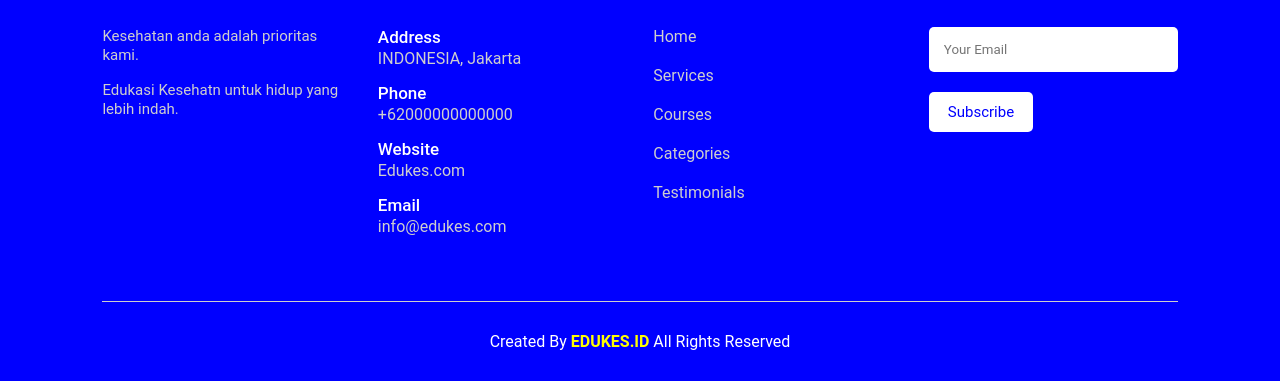
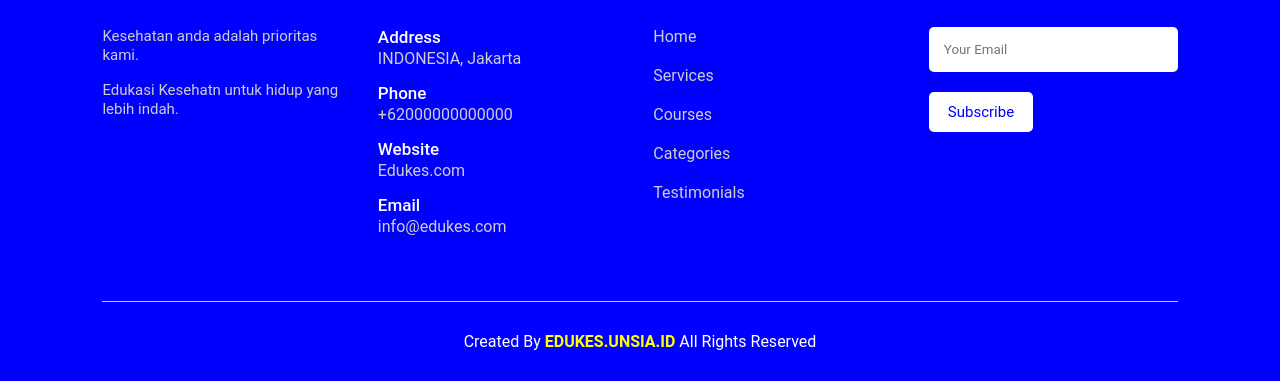
Before and after one commit to FahrurRohman48/edukes, a plain HTML site: page index.html in a window 1280 px wide. Shown: the part 4339-4720 px from the top of the page. Drawn offline with nearby package versions, Linux system fonts and the light colour scheme.

Commit message:
Update index.html

```diff
--- a/index.html
+++ b/index.html
@@ -546,7 +546,7 @@
 	</div>
 	<!--   === Footer Contents Ends ===   -->
 	<div class="copy-rights">
-		<p>Created By <b>EDUKES.ID</b> All Rights Reserved</p>
+		<p>Created By <b>EDUKES.UNSIA.ID</b> All Rights Reserved</p>
 	</div>
 
 </section>
```
